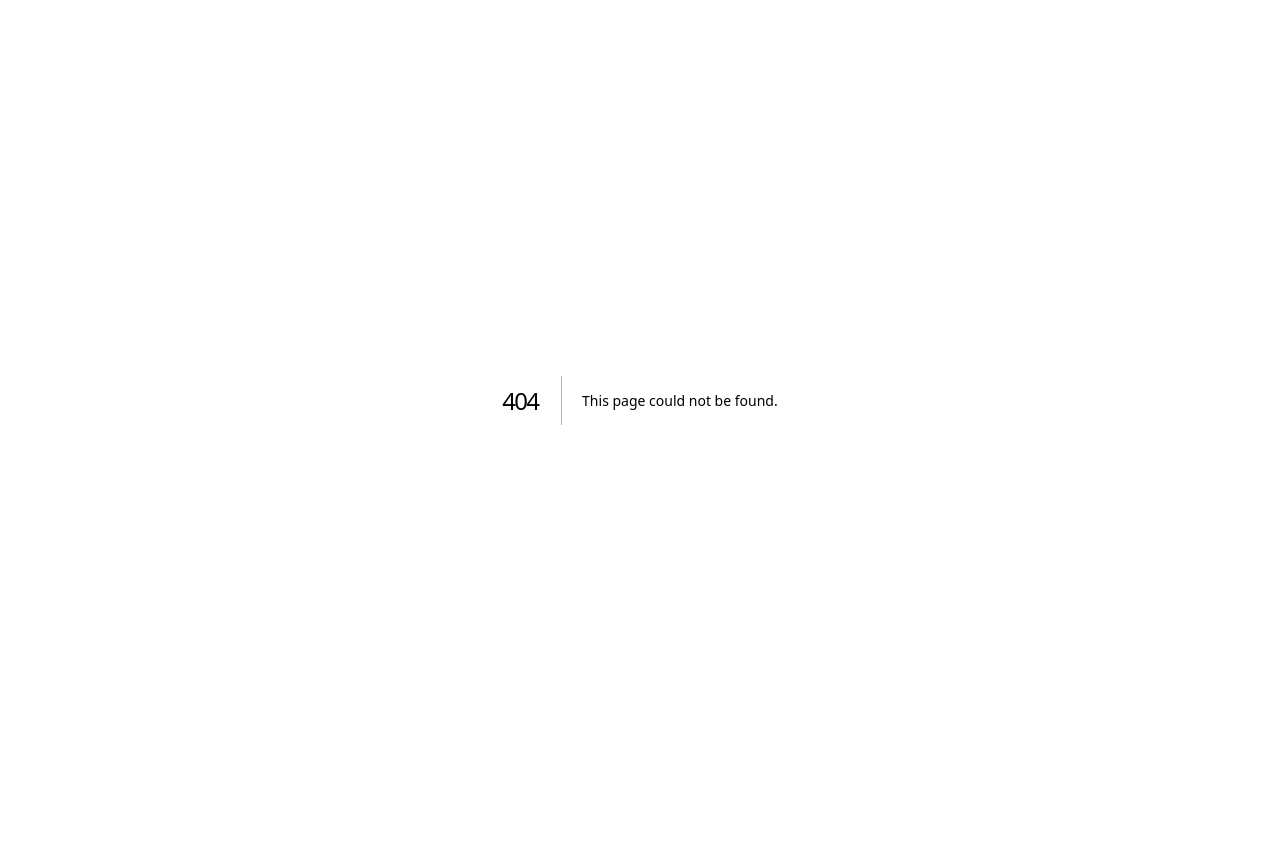
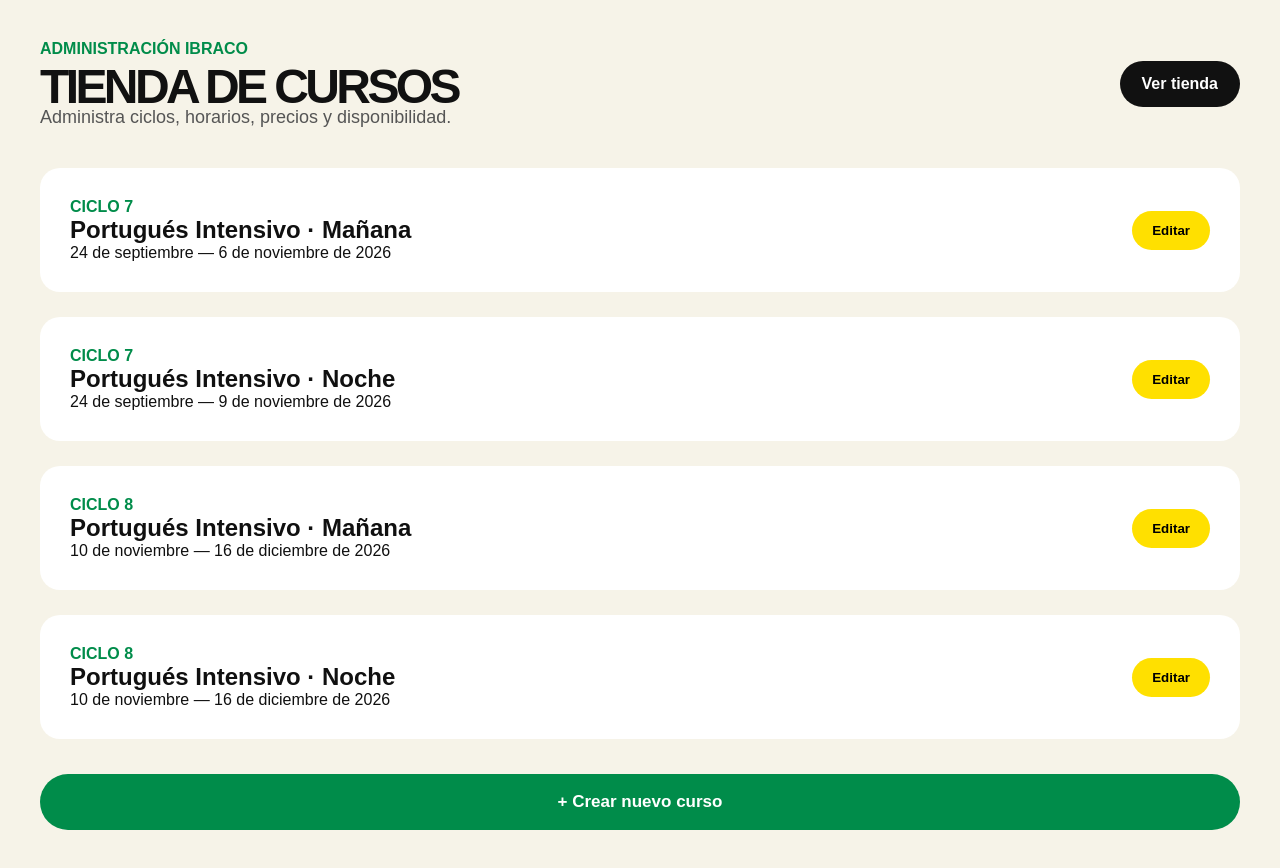
Before and after one commit to pablogalofre/ibraco-web, a Next.js app: page /admin in a window 1280 px wide. Before the commit this address had no page. Before the commit the page ends 800 px from the top, so only its background shows below. Built offline with nearby package versions, Linux system fonts and the light colour scheme.

Commit message:
Crea panel inicial para administrar tienda de cursos

```diff
--- /dev/null
+++ b/app/admin/page.tsx
@@ -0,0 +1,265 @@
+export default function AdminPage() {
+  return (
+    <main
+      style={{
+        minHeight: "100vh",
+        background: "#f6f3e8",
+        padding: "40px",
+        fontFamily: "Arial, sans-serif",
+      }}
+    >
+      <div style={{ maxWidth: "1200px", margin: "0 auto" }}>
+        <div
+          style={{
+            display: "flex",
+            justifyContent: "space-between",
+            alignItems: "center",
+            marginBottom: "40px",
+          }}
+        >
+          <div>
+            <p
+              style={{
+                color: "#008c4a",
+                fontWeight: 700,
+                textTransform: "uppercase",
+                marginBottom: "8px",
+              }}
+            >
+              Administración IBRACO
+            </p>
+
+            <h1
+              style={{
+                fontSize: "48px",
+                margin: 0,
+                color: "#111",
+              }}
+            >
+              Tienda de cursos
+            </h1>
+
+            <p style={{ fontSize: "18px", color: "#555" }}>
+              Administra ciclos, horarios, precios y disponibilidad.
+            </p>
+          </div>
+
+          <a
+            href="/cursos"
+            style={{
+              background: "#111",
+              color: "#fff",
+              padding: "14px 22px",
+              borderRadius: "30px",
+              textDecoration: "none",
+              fontWeight: 700,
+            }}
+          >
+            Ver tienda
+          </a>
+        </div>
+
+        <section
+          style={{
+            background: "#fff",
+            borderRadius: "20px",
+            padding: "30px",
+            marginBottom: "25px",
+          }}
+        >
+          <div
+            style={{
+              display: "flex",
+              justifyContent: "space-between",
+              alignItems: "center",
+            }}
+          >
+            <div>
+              <p
+                style={{
+                  color: "#008c4a",
+                  fontWeight: 700,
+                  margin: 0,
+                }}
+              >
+                CICLO 7
+              </p>
+
+              <h2>Portugués Intensivo · Mañana</h2>
+
+              <p>24 de septiembre — 6 de noviembre de 2026</p>
+            </div>
+
+            <button
+              style={{
+                background: "#ffe000",
+                border: "none",
+                padding: "12px 20px",
+                borderRadius: "25px",
+                fontWeight: 700,
+                cursor: "pointer",
+              }}
+            >
+              Editar
+            </button>
+          </div>
+        </section>
+
+        <section
+          style={{
+            background: "#fff",
+            borderRadius: "20px",
+            padding: "30px",
+            marginBottom: "25px",
+          }}
+        >
+          <div
+            style={{
+              display: "flex",
+              justifyContent: "space-between",
+              alignItems: "center",
+            }}
+          >
+            <div>
+              <p
+                style={{
+                  color: "#008c4a",
+                  fontWeight: 700,
+                  margin: 0,
+                }}
+              >
+                CICLO 7
+              </p>
+
+              <h2>Portugués Intensivo · Noche</h2>
+
+              <p>24 de septiembre — 9 de noviembre de 2026</p>
+            </div>
+
+            <button
+              style={{
+                background: "#ffe000",
+                border: "none",
+                padding: "12px 20px",
+                borderRadius: "25px",
+                fontWeight: 700,
+                cursor: "pointer",
+              }}
+            >
+              Editar
+            </button>
+          </div>
+        </section>
+
+        <section
+          style={{
+            background: "#fff",
+            borderRadius: "20px",
+            padding: "30px",
+            marginBottom: "25px",
+          }}
+        >
+          <div
+            style={{
+              display: "flex",
+              justifyContent: "space-between",
+              alignItems: "center",
+            }}
+          >
+            <div>
+              <p
+                style={{
+                  color: "#008c4a",
+                  fontWeight: 700,
+                  margin: 0,
+                }}
+              >
+                CICLO 8
+              </p>
+
+              <h2>Portugués Intensivo · Mañana</h2>
+
+              <p>10 de noviembre — 16 de diciembre de 2026</p>
+            </div>
+
+            <button
+              style={{
+                background: "#ffe000",
+                border: "none",
+                padding: "12px 20px",
+                borderRadius: "25px",
+                fontWeight: 700,
+                cursor: "pointer",
+              }}
+            >
+              Editar
+            </button>
+          </div>
+        </section>
+
+        <section
+          style={{
+            background: "#fff",
+            borderRadius: "20px",
+            padding: "30px",
+            marginBottom: "25px",
+          }}
+        >
+          <div
+            style={{
+              display: "flex",
+              justifyContent: "space-between",
+              alignItems: "center",
+            }}
+          >
+            <div>
+              <p
+                style={{
+                  color: "#008c4a",
+                  fontWeight: 700,
+                  margin: 0,
+                }}
+              >
+                CICLO 8
+              </p>
+
+              <h2>Portugués Intensivo · Noche</h2>
+
+              <p>10 de noviembre — 16 de diciembre de 2026</p>
+            </div>
+
+            <button
+              style={{
+                background: "#ffe000",
+                border: "none",
+                padding: "12px 20px",
+                borderRadius: "25px",
+                fontWeight: 700,
+                cursor: "pointer",
+              }}
+            >
+              Editar
+            </button>
+          </div>
+        </section>
+
+        <button
+          style={{
+            width: "100%",
+            background: "#008c4a",
+            color: "#fff",
+            border: "none",
+            padding: "18px",
+            borderRadius: "30px",
+            fontSize: "17px",
+            fontWeight: 700,
+            cursor: "pointer",
+            marginTop: "10px",
+          }}
+        >
+          + Crear nuevo curso
+        </button>
+      </div>
+    </main>
+  );
+}
```
